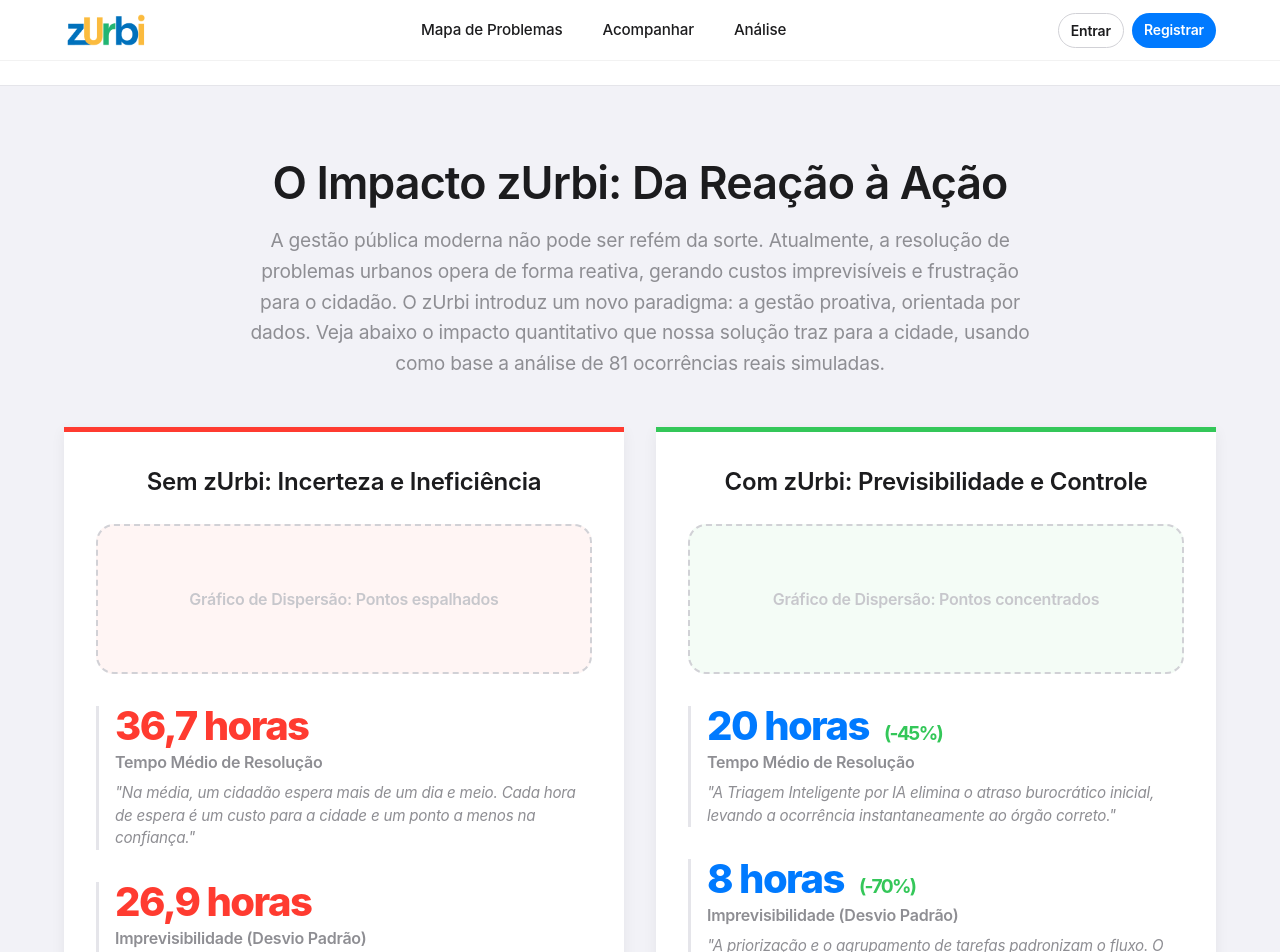
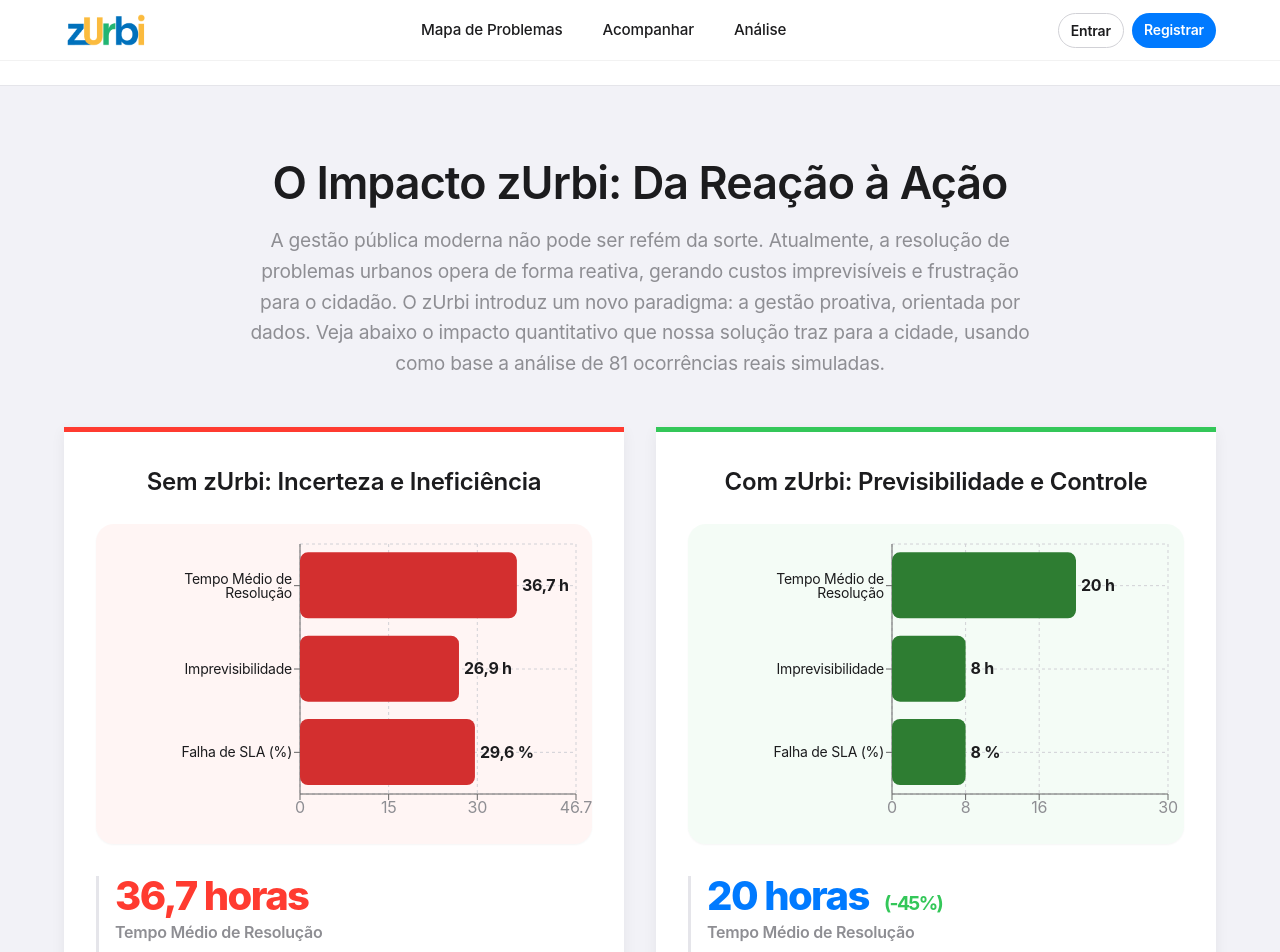
Before and after one commit to gusmfs/ZUrbi, a React (Vite) app in the folder frontend/: page /analise in a window 1280 px wide. Shown: the top 952 px of the page. Built offline with nearby package versions, Linux system fonts and the light colour scheme.

Commit message:
feat: adiciona gráficos de analise

```diff
--- a/frontend/package.json
+++ b/frontend/package.json
@@ -16,6 +16,7 @@
     "react-dom": "^19.2.4",
     "react-leaflet": "^5.0.0",
     "react-router-dom": "^7.14.0",
+    "recharts": "^2.8.0",
     "zustand": "^5.0.12"
   },
   "devDependencies": {
--- /dev/null
+++ b/frontend/src/components/GraficoComZurbi.jsx
@@ -0,0 +1,37 @@
+import React from 'react';
+import {
+  BarChart,
+  Bar,
+  XAxis,
+  YAxis,
+  CartesianGrid,
+  Tooltip,
+  ResponsiveContainer,
+  LabelList,
+} from 'recharts';
+
+const dadosComZurbi = [
+  { metrica: 'Tempo Médio de Resolução', valor: 20, label: '20 h' },
+  { metrica: 'Imprevisibilidade', valor: 8, label: '8 h' },
+  { metrica: 'Falha de SLA (%)', valor: 8, label: '8 %' },
+];
+
+export default function GraficoComZurbi() {
+  return (
+    <ResponsiveContainer width="100%" height="100%">
+      <BarChart
+        data={dadosComZurbi}
+        layout="vertical"
+        margin={{ top: 20, right: 16, left: 24, bottom: 20 }}
+      >
+        <CartesianGrid strokeDasharray="3 3" stroke="var(--system-gray-4)" />
+        <XAxis type="number" domain={[0, 'dataMax + 10']} tick={{ fill: 'var(--label-secondary)' }} />
+        <YAxis type="category" dataKey="metrica" width={180} tick={{ fill: 'var(--label-primary)', fontSize: 14 }} />
+        <Tooltip formatter={(value) => `${value}`} />
+        <Bar dataKey="valor" fill="#2e7d32" radius={[8, 8, 8, 8]}>
+          <LabelList dataKey="label" position="right" style={{ fill: 'var(--label-primary)', fontWeight: 700 }} />
+        </Bar>
+      </BarChart>
+    </ResponsiveContainer>
+  );
+}
--- /dev/null
+++ b/frontend/src/components/GraficoSemZurbi.jsx
@@ -0,0 +1,37 @@
+import React from 'react';
+import {
+  BarChart,
+  Bar,
+  XAxis,
+  YAxis,
+  CartesianGrid,
+  Tooltip,
+  ResponsiveContainer,
+  LabelList,
+} from 'recharts';
+
+const dadosSemZurbi = [
+  { metrica: 'Tempo Médio de Resolução', valor: 36.7, label: '36,7 h' },
+  { metrica: 'Imprevisibilidade', valor: 26.9, label: '26,9 h' },
+  { metrica: 'Falha de SLA (%)', valor: 29.6, label: '29,6 %' },
+];
+
+export default function GraficoSemZurbi() {
+  return (
+    <ResponsiveContainer width="100%" height="100%">
+      <BarChart
+        data={dadosSemZurbi}
+        layout="vertical"
+        margin={{ top: 20, right: 16, left: 24, bottom: 20 }}
+      >
+        <CartesianGrid strokeDasharray="3 3" stroke="var(--system-gray-4)" />
+        <XAxis type="number" domain={[0, 'dataMax + 10']} tick={{ fill: 'var(--label-secondary)' }} />
+        <YAxis type="category" dataKey="metrica" width={180} tick={{ fill: 'var(--label-primary)', fontSize: 14 }} />
+        <Tooltip formatter={(value) => `${value}`} />
+        <Bar dataKey="valor" fill="#d32f2f" radius={[8, 8, 8, 8]}>
+          <LabelList dataKey="label" position="right" style={{ fill: 'var(--label-primary)', fontWeight: 700 }} />
+        </Bar>
+      </BarChart>
+    </ResponsiveContainer>
+  );
+}
--- a/frontend/src/pages/AnaliseDesempenho.css
+++ b/frontend/src/pages/AnaliseDesempenho.css
@@ -55,17 +55,21 @@
 }
 
 .graph-placeholder {
-  height: 150px;
+  height: 320px;
   border-radius: var(--radius-lg);
+  overflow: hidden;
+  margin-bottom: calc(var(--spacing) * 4);
+  background-color: var(--system-background);
+  box-shadow: var(--shadow-sm);
   display: flex;
   align-items: center;
   justify-content: center;
-  font-weight: 600;
-  color: var(--label-tertiary);
-  margin-bottom: calc(var(--spacing) * 4);
-  border: 2px dashed var(--system-gray-4);
-  text-align: center;
-  padding: var(--spacing);
+  position: relative;
+}
+
+.graph-placeholder svg {
+  width: 100%;
+  height: 100%;
 }
 
 .before-bg {
--- a/frontend/src/pages/AnaliseDesempenho.jsx
+++ b/frontend/src/pages/AnaliseDesempenho.jsx
@@ -1,5 +1,7 @@
 import React from 'react';
 import './AnaliseDesempenho.css';
+import GraficoSemZurbi from '../components/GraficoSemZurbi';
+import GraficoComZurbi from '../components/GraficoComZurbi';
 
 export default function AnaliseDesempenho() {
   return (
@@ -18,7 +20,7 @@
           <div className="scenario-card before">
             <h3>Sem zUrbi: Incerteza e Ineficiência</h3>
             <div className="graph-placeholder before-bg">
-              <span>Gráfico de Dispersão: Pontos espalhados</span>
+              <GraficoSemZurbi />
             </div>
             <div className="kpi-grid">
               <div className="kpi-item">
@@ -49,7 +51,7 @@
           <div className="scenario-card after">
             <h3>Com zUrbi: Previsibilidade e Controle</h3>
             <div className="graph-placeholder after-bg">
-              <span>Gráfico de Dispersão: Pontos concentrados</span>
+              <GraficoComZurbi />
             </div>
             <div className="kpi-grid">
               <div className="kpi-item">
```
Also changed, not shown: 1 other file (tests, documents, lock files or other folders).
